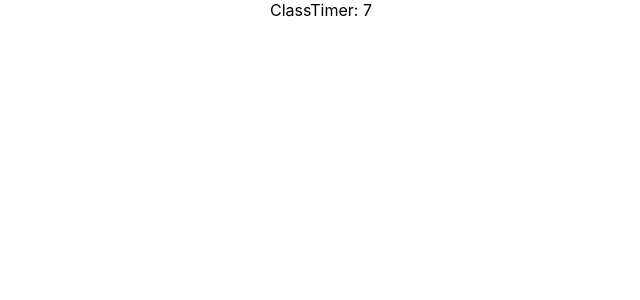
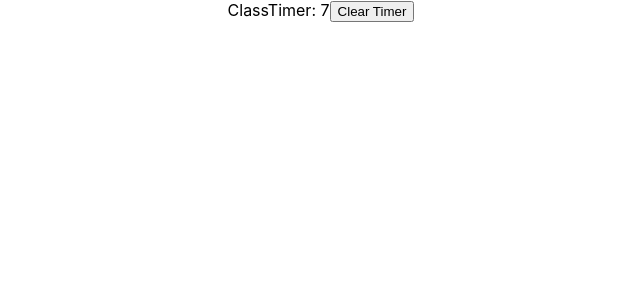
Before and after one commit to ZikaZaki/react-hooks, a React (Create React App) app: page / in a window 1280 px wide. Shown: the top 300 px of the page, without its empty margins (319-959 px from the left). Built offline with nearby package versions, Linux system fonts and the light colour scheme.

Commit message:
add button with clearInterval functionality

```diff
--- a/src/components/ClassTimer.js
+++ b/src/components/ClassTimer.js
@@ -22,7 +22,10 @@ class ClassTimer extends Component {
 
   render() {
     return (
-      <div>ClassTimer: {this.state.timer}</div>
+      <div>
+        ClassTimer: {this.state.timer}
+        <button onClick={() => clearInterval(this.interval)}>Clear Timer</button>
+      </div>
     )
   }
 }
```
